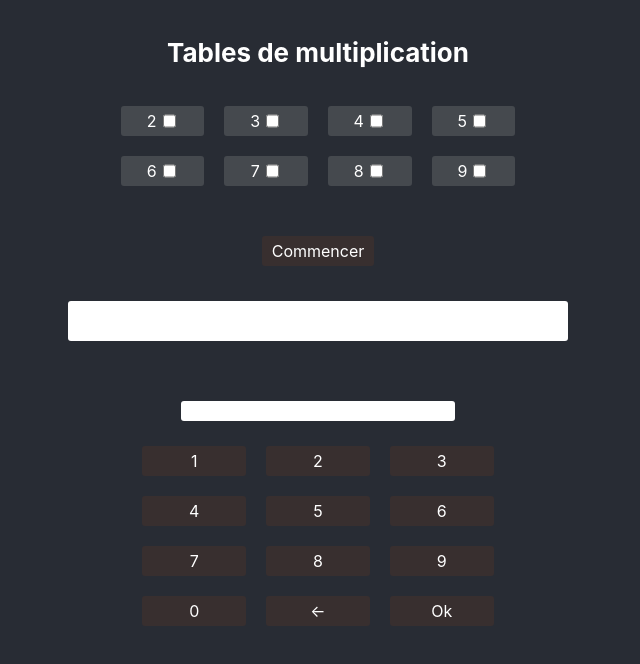
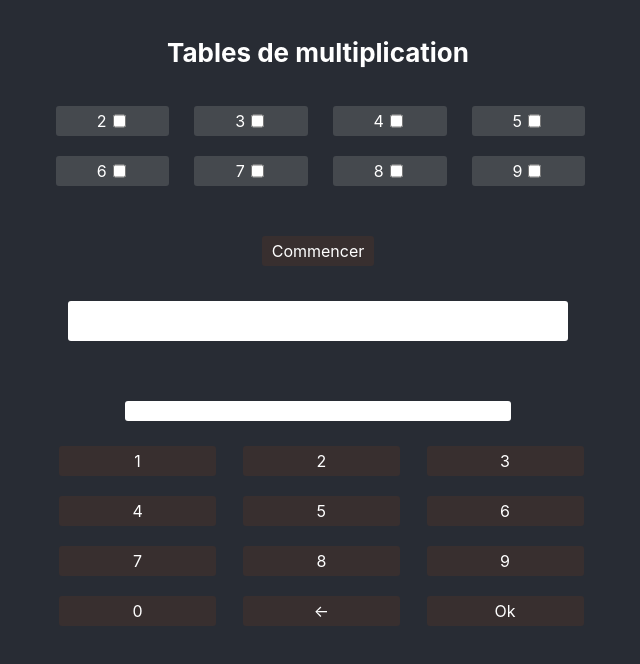
Before and after one commit to rael06/multiplication-tables, a React (Create React App) app: page / in a window 1280 px wide. Shown: the top 664 px of the page, without its empty margins (322-962 px from the left). Built offline with nearby package versions, Linux system fonts and the light colour scheme.

Commit message:
adjust paddings between keys and checkboxxes

```diff
--- a/src/common/Keyboard/style.module.scss
+++ b/src/common/Keyboard/style.module.scss
@@ -19,12 +19,16 @@
 
     .key {
       width: calc(1 / 3 * 100% - 20px);
-      margin: 0 auto 20px auto;
+      margin: 0 20px 20px auto;
       justify-content: center;
     }
 
     .key:nth-last-of-type(-n + 3) {
       margin-bottom: 0;
+    }
+
+    .key:nth-of-type(3n) {
+      margin-right: 0;
     }
 
     .ok {
--- a/src/components/MultiplicationTablePage/TablesSelector/style.module.scss
+++ b/src/components/MultiplicationTablePage/TablesSelector/style.module.scss
@@ -7,11 +7,15 @@
 
   .table {
     width: calc(1 / 4 * 100% - 20px);
-    margin: 0 auto 20px auto;
+    margin: 0 20px 20px auto;
     justify-content: center;
   }
 
   .table:nth-last-of-type(-n + 4) {
     margin-bottom: 0;
   }
+
+  .table:nth-of-type(4n) {
+    margin-right: 0;
+  }
 }
```
Also changed, not shown: 1 other file (tests, documents, lock files or other folders).
